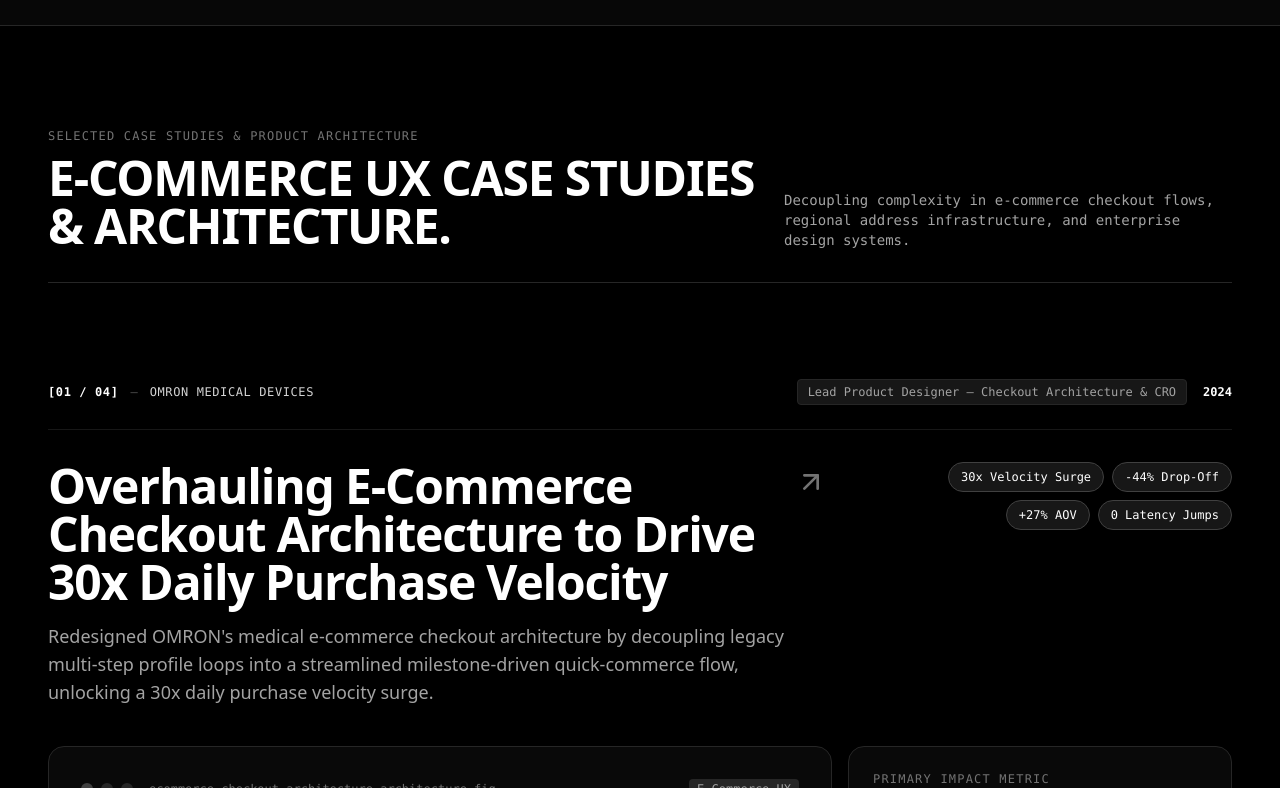
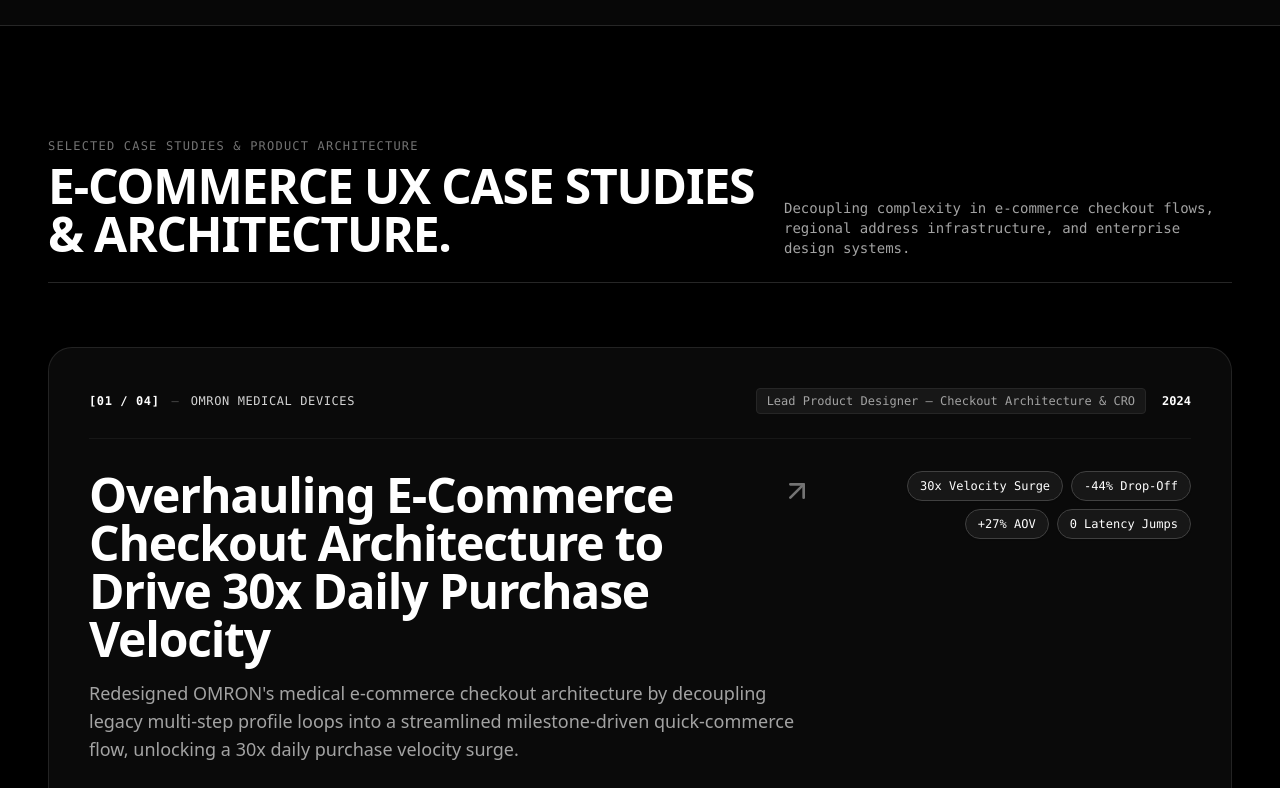
Before and after one commit to jerrymelvinj/portfolio-v3, a Next.js app: page / in a window 1280 px wide. Shown: the part 932-1720 px from the top of the page. Built offline with nearby package versions, Linux system fonts and the light colour scheme.

Commit message:
feat(casestudies): implement sticky partition and desktop card stack overlay animation with solid background colors

```diff
--- a/src/components/sections/CaseStudies.tsx
+++ b/src/components/sections/CaseStudies.tsx
@@ -8,37 +8,55 @@
 
 export function CaseStudies() {
   return (
-    <section id="work" className="py-24 px-6 sm:px-8 lg:px-12 bg-black">
-      <div className="max-w-7xl mx-auto space-y-16 sm:space-y-24">
-        {/* Section Header */}
-        <div className="flex flex-col sm:flex-row sm:items-end justify-between gap-6 border-b border-neutral-800 pb-8">
+    <section id="work" className="py-16 sm:py-24 px-6 sm:px-8 lg:px-12 bg-black relative">
+      <div className="max-w-7xl mx-auto">
+        {/* Section Header Partition — Stays still at top on desktop */}
+        <div className="lg:sticky lg:top-20 z-30 bg-black/95 backdrop-blur-md pt-4 pb-6 border-b border-neutral-800 mb-10 sm:mb-16">
+          <div className="flex flex-col sm:flex-row sm:items-end justify-between gap-6">
             <div className="space-y-2">
-            <span className="text-xs font-mono uppercase tracking-widest text-neutral-500">
+              <span className="text-xs font-mono uppercase tracking-widest text-neutral-500 block">
                 Selected Case Studies &amp; Product Architecture
               </span>
-            <h2 className="text-3xl sm:text-5xl font-black uppercase tracking-tight text-white">
+              <h2 className="text-3xl sm:text-4xl lg:text-5xl font-black uppercase tracking-tight text-white leading-none">
                 E-Commerce UX Case Studies &amp; Architecture.
               </h2>
             </div>
-          <p className="text-sm font-mono text-neutral-400 max-w-md">
+            <p className="text-xs sm:text-sm font-mono text-neutral-400 max-w-md leading-relaxed">
               Decoupling complexity in e-commerce checkout flows, regional address infrastructure, and enterprise design systems.
             </p>
           </div>
+        </div>
 
-        {/* Project List */}
-        <div className="space-y-28">
+        {/* Stacking Case Studies Container */}
+        <div className="relative">
           {projects.map((project, index) => {
             const projectNumber = String(index + 1).padStart(2, "0");
             const totalProjects = String(projects.length).padStart(2, "0");
+            const isLast = index === projects.length - 1;
+
+            // Distinct, opaque solid luxury dark background for each card overlay
+            const solidBackgrounds = [
+              "bg-[#0a0a0a]",
+              "bg-[#0d0d0d]",
+              "bg-[#0b0b0b]",
+              "bg-[#0f0f0f]",
+            ];
+            const solidBg = solidBackgrounds[index % solidBackgrounds.length];
 
             return (
               <motion.article
                 key={project.id}
-                initial={{ opacity: 0, y: 30 }}
+                initial={{ opacity: 0, y: 35 }}
                 whileInView={{ opacity: 1, y: 0 }}
-                viewport={{ once: true, amount: 0.12 }}
-                transition={{ duration: 0.7, ease: [0.16, 1, 0.3, 1] }}
-                className="group border-b border-neutral-800 pb-24 transform-gpu"
+                viewport={{ once: true, amount: 0.1 }}
+                transition={{ duration: 0.65, ease: [0.25, 0.1, 0.25, 1] }}
+                style={{
+                  top: `calc(190px + ${index * 12}px)`,
+                  zIndex: 10 + index,
+                }}
+                className={`group rounded-2xl sm:rounded-3xl border border-neutral-800/90 ${solidBg} p-6 sm:p-8 lg:p-10 shadow-[0_-20px_50px_rgba(0,0,0,0.95)] transform-gpu transition-all lg:sticky ${
+                  isLast ? "mb-0" : "mb-16 lg:mb-40"
+                }`}
               >
                 {/* Project Header Row */}
                 <div className="flex flex-wrap items-center justify-between gap-4 font-mono text-xs text-neutral-400 pb-6 border-b border-neutral-900">
```
Lines whose indentation alone changed are shown as unchanged.
